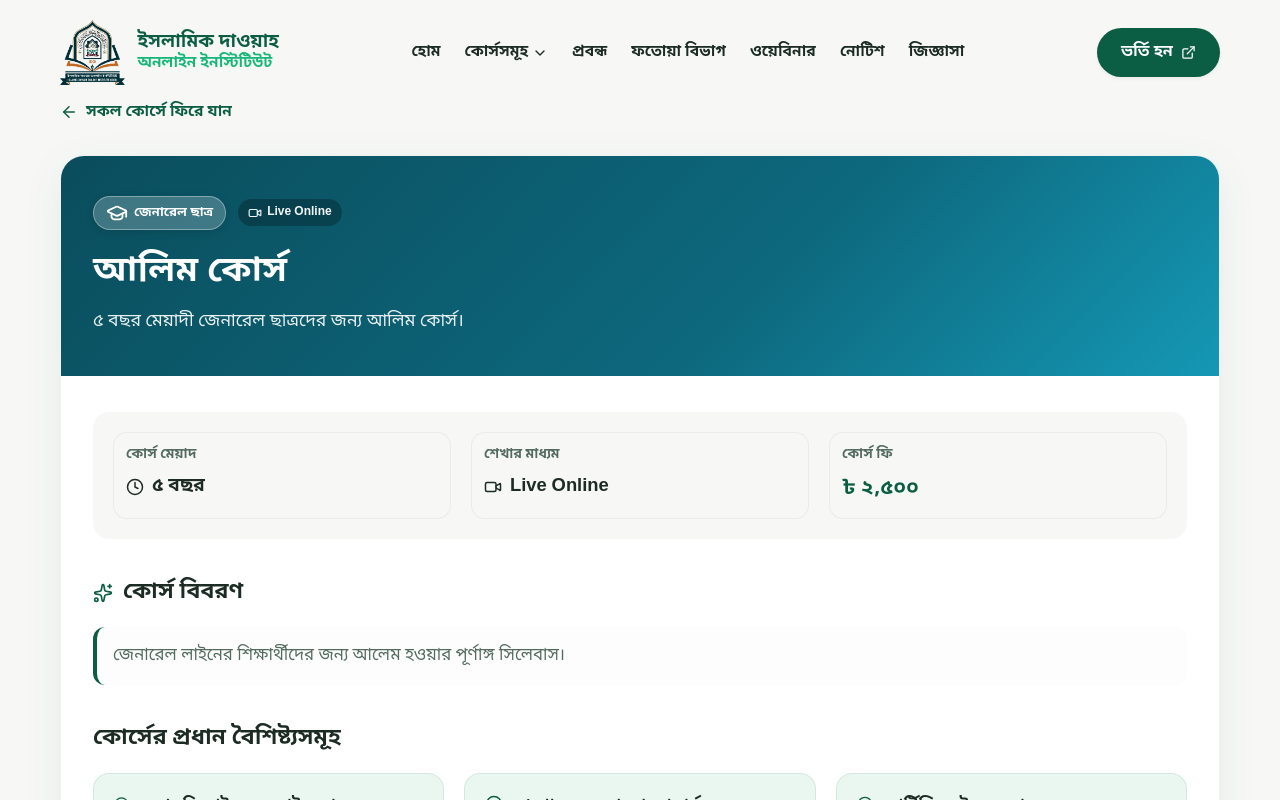
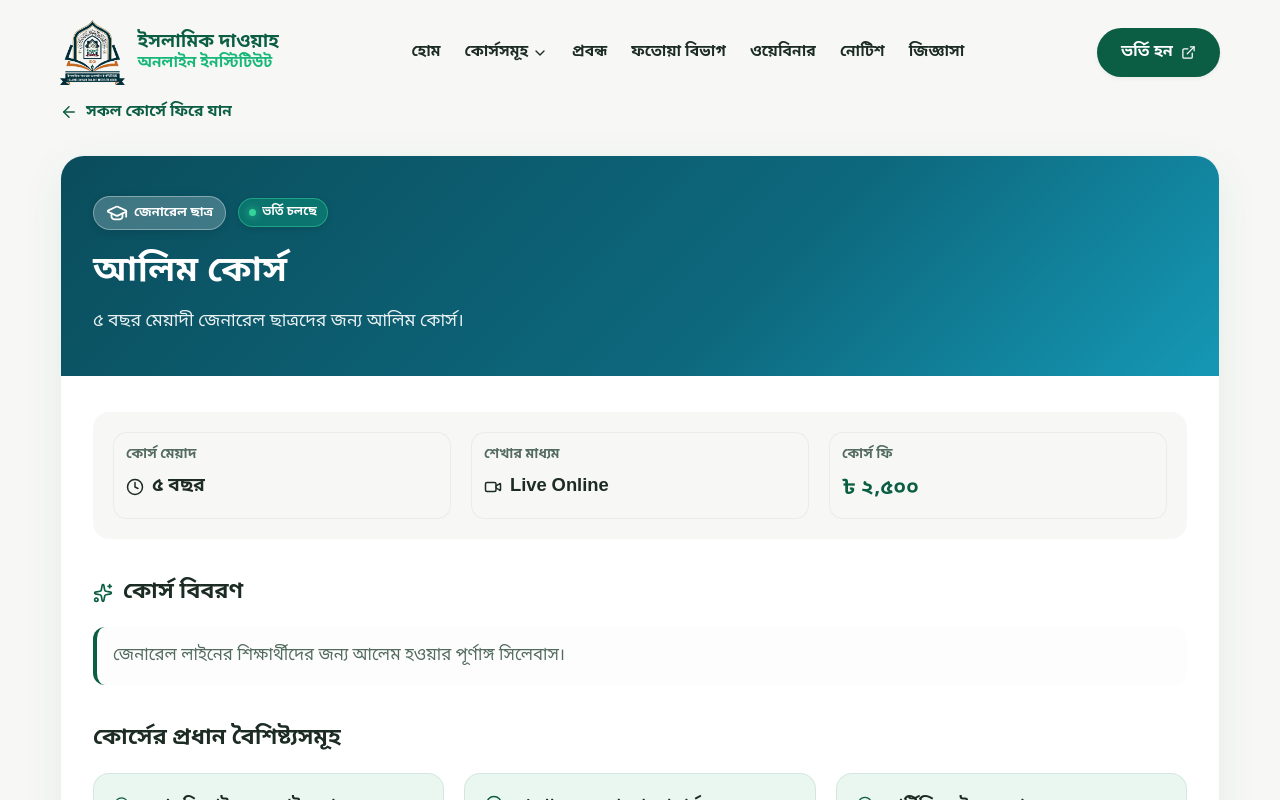
Before and after one commit to jimtahfim/idoibd, a React (Vite) app: page /courses/alim-course-general-5yr in a window 1280 px wide. Shown: the top 800 px of the page. Built offline with nearby package versions, Linux system fonts and the light colour scheme; no server answers.

Commit message:
feat(courses): integrate public course API spec with dynamic fee, status badges, and apply links

```diff
--- a/src/components/sections/CourseCard.css
+++ b/src/components/sections/CourseCard.css
@@ -88,17 +88,63 @@
   border: 1px solid rgba(255, 255, 255, 0.35);
 }
 
-.mode-badge {
+.status-badge {
   display: inline-flex;
   align-items: center;
-  gap: 5px;
-  background: rgba(0, 0, 0, 0.25);
-  color: rgba(255, 255, 255, 0.95);
+  gap: 6px;
   padding: 4px 10px;
   border-radius: 20px;
   font-size: 0.75rem;
-  font-weight: 600;
-  backdrop-filter: blur(4px);
+  font-weight: 700;
+  backdrop-filter: blur(6px);
+  -webkit-backdrop-filter: blur(6px);
+  box-shadow: 0 2px 6px rgba(0, 0, 0, 0.12);
+  z-index: 2;
+}
+
+.status-badge.status-open {
+  background: rgba(16, 185, 129, 0.3);
+  color: #ffffff;
+  border: 1px solid rgba(52, 211, 153, 0.5);
+}
+
+.status-badge.status-open .status-dot {
+  width: 7px;
+  height: 7px;
+  border-radius: 50%;
+  background: #34d399;
+  box-shadow: 0 0 8px #34d399;
+}
+
+.status-badge.status-closed {
+  background: rgba(100, 116, 139, 0.4);
+  color: #e2e8f0;
+  border: 1px solid rgba(148, 163, 184, 0.4);
+}
+
+.status-badge.status-closed .status-dot {
+  width: 7px;
+  height: 7px;
+  border-radius: 50%;
+  background: #cbd5e1;
+}
+
+.btn-admission-disabled,
+.btn-modal-disabled {
+  background: #94a3b8 !important;
+  color: #ffffff !important;
+  cursor: not-allowed !important;
+  box-shadow: none !important;
+  opacity: 0.9;
+  border: none;
+}
+
+.modal-category-badge-row {
+  display: flex;
+  align-items: center;
+  gap: 10px;
+  flex-wrap: wrap;
+  margin-bottom: 12px;
 }
 
 .header-center-icon {
--- a/src/components/sections/CourseCard.jsx
+++ b/src/components/sections/CourseCard.jsx
@@ -40,8 +40,9 @@ const CourseCard = ({ course }) => {
               {theme.icon}
               {course.category}
             </span>
-            <span className="mode-badge">
-              <Video size={13} /> {course.learningMode}
+            <span className={`status-badge ${course.admissionOpen !== false ? 'status-open' : 'status-closed'}`}>
+              <span className="status-dot"></span>
+              {course.statusText || (course.admissionOpen !== false ? 'ভর্তি চলছে' : 'নতুন ব্যাচ শীঘ্রই')}
             </span>
           </div>
 
@@ -91,6 +92,7 @@ const CourseCard = ({ course }) => {
                   <Info size={16} /> বিবরণ
                 </button>
               )}
+              {course.admissionOpen !== false ? (
                 <a
                   href={admissionUrl}
                   target="_blank"
@@ -99,6 +101,14 @@ const CourseCard = ({ course }) => {
                 >
                   ভর্তি হন <ExternalLink size={14} />
                 </a>
+              ) : (
+                <button
+                  disabled
+                  className="btn-admission btn-admission-disabled"
+                >
+                  {course.statusText || 'নতুন ব্যাচ শীঘ্রই'}
+                </button>
+              )}
             </div>
           </div>
         </div>
@@ -113,8 +123,14 @@ const CourseCard = ({ course }) => {
             </button>
 
             <div className={`modal-header ${theme.bgClass}`}>
-              <div className="modal-category-badge">
+              <div className="modal-category-badge-row">
+                <span className="modal-category-badge">
                   {theme.icon} {course.category}
+                </span>
+                <span className={`status-badge ${course.admissionOpen !== false ? 'status-open' : 'status-closed'}`}>
+                  <span className="status-dot"></span>
+                  {course.statusText || (course.admissionOpen !== false ? 'ভর্তি চলছে' : 'নতুন ব্যাচ শীঘ্রই')}
+                </span>
               </div>
               <h2 className="modal-title">{course.name}</h2>
               <p className="modal-subtitle">{course.shortDescription}</p>
@@ -159,6 +175,7 @@ const CourseCard = ({ course }) => {
                 <button className="btn-modal-cancel" onClick={() => setShowModal(false)}>
                   বন্ধ করুন
                 </button>
+                {course.admissionOpen !== false ? (
                   <a
                     href={admissionUrl}
                     target="_blank"
@@ -167,6 +184,14 @@ const CourseCard = ({ course }) => {
                   >
                     এখনই ভর্তি হন <ExternalLink size={16} />
                   </a>
+                ) : (
+                  <button
+                    disabled
+                    className="btn-modal-admission btn-modal-disabled"
+                  >
+                    {course.statusText || 'নতুন ব্যাচ শীঘ্রই'}
+                  </button>
+                )}
               </div>
             </div>
           </div>
--- a/src/lib/utils/numberUtils.js
+++ b/src/lib/utils/numberUtils.js
@@ -15,17 +15,16 @@ export const toBanglaNumber = (num) => {
 
 /**
  * Formats course fee to Bangla currency string.
+ * - If fee === 0: 'বিনামূল্যে (FREE)'
+ * - If fee > 0: '৳ ১,৫০০'
  *
  * @param {number|string} fee
  * @returns {string}
  */
 export const formatCourseFee = (fee) => {
-  if (fee === null || fee === undefined || fee === 0 || fee === '0') {
-    return 'বিনামূল্যে';
-  }
   const numericFee = typeof fee === 'string' ? parseFloat(fee) : fee;
-  if (isNaN(numericFee) || numericFee === 0) {
-    return 'বিনামূল্যে';
+  if (numericFee === null || numericFee === undefined || isNaN(numericFee) || numericFee === 0) {
+    return 'বিনামূল্যে (FREE)';
   }
   const formattedWithCommas = numericFee.toLocaleString('bn-BD');
   return `৳ ${formattedWithCommas}`;
--- a/src/pages/CourseDetailPage.jsx
+++ b/src/pages/CourseDetailPage.jsx
@@ -99,8 +99,9 @@ const CourseDetailPage = () => {
                 <span className={`category-badge ${theme.badgeClass}`}>
                   {theme.icon} {course.category}
                 </span>
-                <span className="mode-badge">
-                  <Video size={14} /> {course.learningMode}
+                <span className={`status-badge ${course.admissionOpen !== false ? 'status-open' : 'status-closed'}`}>
+                  <span className="status-dot"></span>
+                  {course.statusText || (course.admissionOpen !== false ? 'ভর্তি চলছে' : 'নতুন ব্যাচ শীঘ্রই')}
                 </span>
               </div>
               <h1 className="detail-title">{course.name}</h1>
@@ -166,9 +167,10 @@ const CourseDetailPage = () => {
               {/* CTA Section */}
               <div className="detail-cta-box">
                 <div className="cta-info">
-                  <h4>আজই ভর্তি সম্পন্ন করুন</h4>
-                  <p>আমাদের এডমিশন পোর্টালে গিয়ে সরাসরি রেজিস্ট্রেশন ফর্ম পূরণ করুন।</p>
+                  <h4>{course.admissionOpen !== false ? 'আজই ভর্তি সম্পন্ন করুন' : 'নতুন ব্যাচের নোটিফিকেশন পেতে যুক্ত থাকুন'}</h4>
+                  <p>{course.admissionOpen !== false ? 'আমাদের এডমিশন পোর্টালে গিয়ে সরাসরি রেজিস্ট্রেশন ফর্ম পূরণ করুন।' : 'নতুন ব্যাচ শুরু হওয়া মাত্রই রেজিস্ট্রেশন পোর্টাল উন্মুক্ত করা হবে।'}</p>
                 </div>
+                {course.admissionOpen !== false ? (
                   <a
                     href={admissionUrl}
                     target="_blank"
@@ -177,6 +179,14 @@ const CourseDetailPage = () => {
                   >
                     এখনই ভর্তি হন <ExternalLink size={18} />
                   </a>
+                ) : (
+                  <button
+                    disabled
+                    className="btn btn-primary btn-large-cta btn-cta-disabled"
+                  >
+                    {course.statusText || 'নতুন ব্যাচ শীঘ্রই'}
+                  </button>
+                )}
               </div>
             </div>
           </div>
```
Also changed, not shown: src/lib/api/courses.js. Lines whose indentation alone changed are shown as unchanged.
